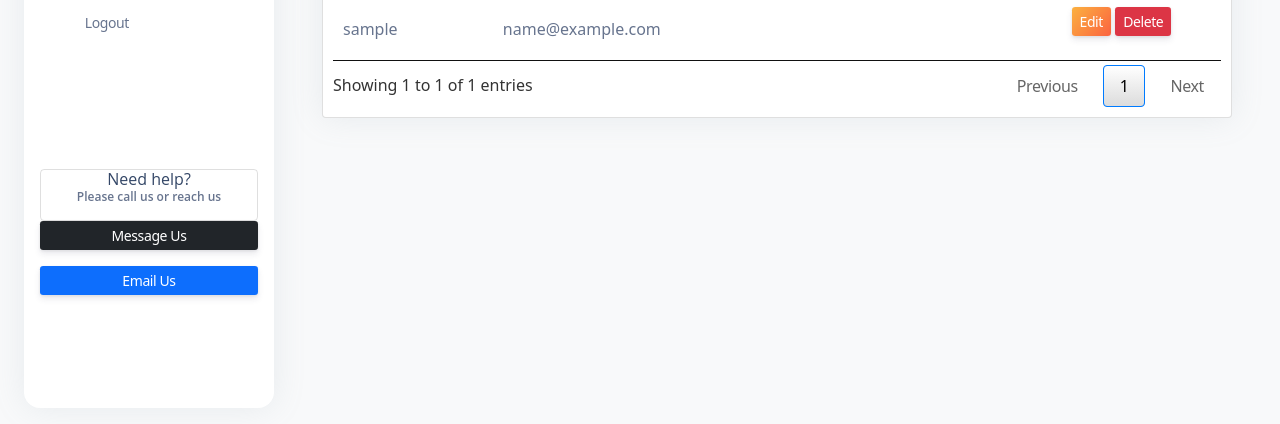
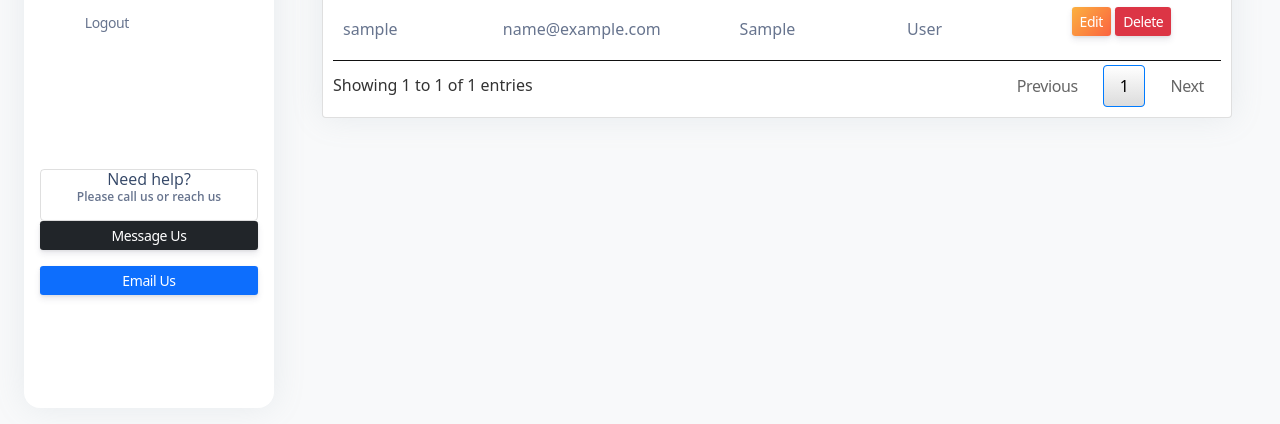
Before and after one commit to samueleabs/bounceback, a Django app: page /dashboard/manage_users/ in a window 1280 px wide. Shown: the part 376-800 px from the top of the page. Run offline with Django 5.2, Linux system fonts and the light colour scheme; the visitor is signed in with stand-in values (Sample User, id 1); data comes from the database, SQL or seed files in the repository; some libraries are stand-ins or nearby versions.

Commit message:
correction to fname and lname

```diff
--- a/templates/admin/manage_users.html
+++ b/templates/admin/manage_users.html
@@ -40,8 +40,8 @@
                   <tr>
                     <td>{{ user.username }}</td>
                     <td>{{ user.email }}</td>
-                    <td>{{ first_name }}</td>
-                    <td>{{ last_name }}</td>
+                    <td>{{ user.first_name }}</td>
+                    <td>{{ user.last_name }}</td>
                     <td>
                       <a href="{% url 'edit_user' user.id %}" class="btn btn-sm bg-gradient-warning">Edit</a>
                       <a href="{% url 'delete_user' user.id %}" class="btn btn-sm btn-danger">Delete</a>
```
